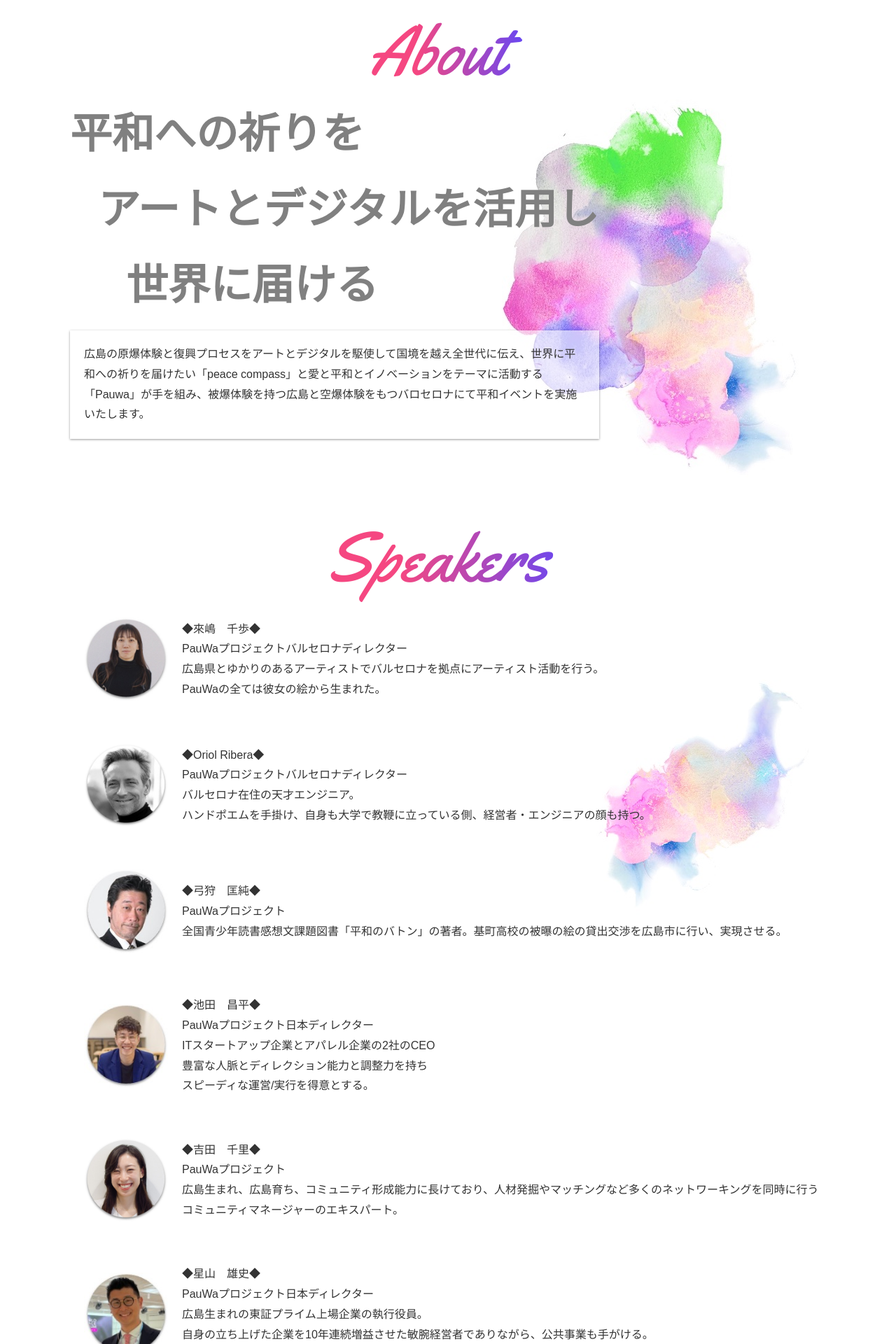
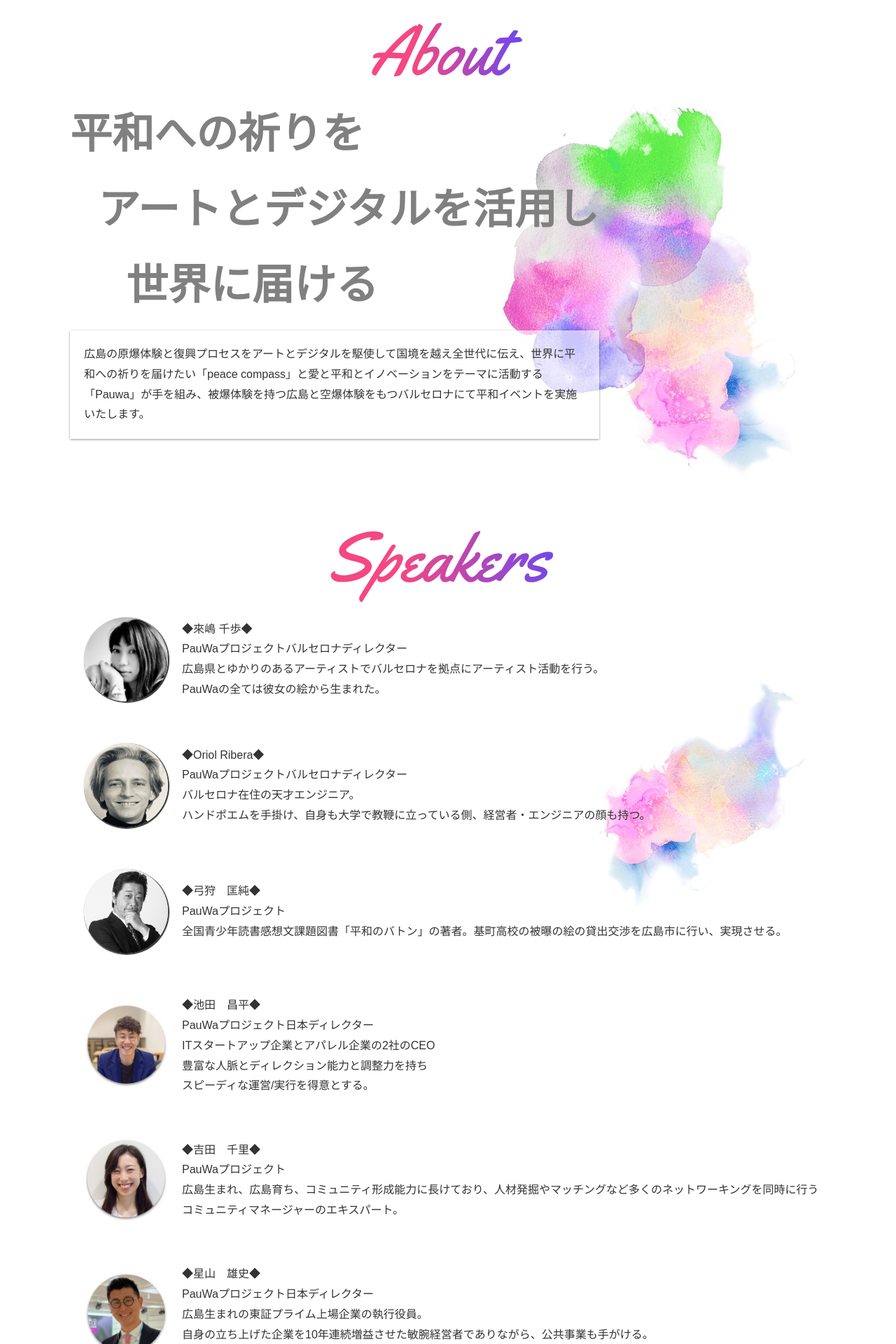
Before and after one commit to walabo-git/pauwa, a Jekyll site: the page built from docs/index.html, in a window 1280 px wide. Shown: the part 705-2625 px from the top of the page at 70% size. Built offline with Jekyll 4.4.1, drawn with Linux system fonts in a browser that asks for light colours; some web fonts are replaced; some of the changed text lies outside the part shown.

```diff
--- a/docker-compose.yml
+++ b/docker-compose.yml
@@ -11,7 +11,7 @@ services:
       /bin/bash -c "
         mkdir -p /srv/jekyll/.jekyll-cache
         mkdir -p /srv/jekyll/_site
-        jekyll serve -s /srv/jekyll --livereload
+        jekyll serve -s /srv/jekyll --livereload --baseurl "/"
       "
     init: true
     ports:
--- a/docs/404.html
+++ b/docs/404.html
@@ -16,7 +16,7 @@ sitemap: false
 >
   <p>ページが見つかりませんでした</p>
   <p>URLが正しいかご確認ください</p>
-  <a href="/" style="margin-top: 30px">トップページへ戻る▶</a>
+  <a href="{{ '/' | relative_url }}" style="margin-top: 30px">トップページへ戻る▶</a>
 </div>
 <script>
   document.addEventListener("DOMContentLoaded", function () {
--- a/docs/_layouts/default.html
+++ b/docs/_layouts/default.html
@@ -1,14 +1,12 @@
 <!DOCTYPE html>
 <html lang="ja">
-  {% capture robots %}{{page.robots}}{% endcapture %} {% if page.json_ld_path %}
-  {% capture jsonldPath %}jsonld/{{page.json_ld_path}}.html{% endcapture %} {%
-  include head-common.html jsonld-path=jsonldPath robots=robots %} {% else %} {%
-  include head-common.html robots=robots %} {% endif %}
+  {% capture robots %}{{page.robots}}{% endcapture %}
+  {% include head-common.html robots=robots %}
   <body>
     <div class="header-h"></div>
     <div class="entry-btn grade">
       <a
-        href="{{ '/reserve'|  append: '?job=' | append: page.job_param | relative_url }}"
+        href="{{ '/reserve' | relative_url }}"
         ><span>予約する</span></a
       >
     </div>
@@ -26,10 +24,13 @@
                     <a href="{{ '#about' | relative_url }}">About</a>
                   </li>
                   <li class="nav-item">
-                    <a href="{{ '#timeline' | relative_url }}">Timeline</a>
+                    <a href="{{ '#speakers' | relative_url }}">Speakers</a>
                   </li>
                   <li class="nav-item">
-                    <a href="{{ '#speakers' | relative_url }}">Speakers</a>
+                    <a href="{{ '#contents' | relative_url }}">Contents</a>
+                  </li>
+                  <li class="nav-item">
+                    <a href="{{ '#timeline' | relative_url }}">Timeline</a>
                   </li>
                 </ul>
               </div>
--- a/docs/_sass/components/_page.scss
+++ b/docs/_sass/components/_page.scss
@@ -70,6 +70,11 @@
     gap: 4rem;
     width: fit-content;
     margin: 0 2rem;
+
+    .speaker-img {
+      border-radius: 50%;
+      box-shadow: 1px 1px 1px 1px;
+    }
   }
   .speaker-dl {
     margin-top: 2rem;
--- a/docs/index.html
+++ b/docs/index.html
@@ -49,11 +49,12 @@ sitemap: false
         <dt>
           <img
             src="{{ '/assets/images/top/speakers/sp1.jpg' | relative_url }}"
+            class="speaker-img"
             alt=""
           />
         </dt>
         <dd class="speaker-dd is-anime fade">
-          ◆來嶋　千歩◆<br />
+          ◆來嶋 千歩◆<br />
           PauWaプロジェクトバルセロナディレクター<br />
           広島県とゆかりのあるアーティストでバルセロナを拠点にアーティスト活動を行う。<br />
           PauWaの全ては彼女の絵から生まれた。
@@ -63,6 +64,7 @@ sitemap: false
         <dt>
           <img
             src="{{ '/assets/images/top/speakers/sp2.jpg' | relative_url }}"
+            class="speaker-img"
             alt=""
           />
         </dt>
@@ -77,6 +79,7 @@ sitemap: false
         <dt>
           <img
             src="{{ '/assets/images/top/speakers/sp3.jpg' | relative_url }}"
+            class="speaker-img"
             alt=""
           />
         </dt>
@@ -132,7 +135,7 @@ sitemap: false
     </div>
   </section>
 
-  <section class="contents">
+  <section class="contents" id="contents">
     <h2 class="grade">Contents</h2>
     <div class="contents-content">
       <img
--- a/docs/reserve.html
+++ b/docs/reserve.html
@@ -15,7 +15,7 @@ sitemap: false
   "
 >
   <p>現在予約受付中のコンテンツはありません</p>
-  <a href="/" style="margin-top: 30px">トップページへ戻る▶</a>
+  <a href="{{ '/' | relative_url }}" style="margin-top: 30px">トップページへ戻る▶</a>
 </div>
 <script>
   document.addEventListener("DOMContentLoaded", function () {
```
Also changed, not shown: other parts of docs/index.html (+1 -1 lines), docs/assets/images/top/speakers/sp1.jpg, docs/assets/images/top/speakers/sp2.jpg, docs/assets/images/top/speakers/sp3.jpg.
